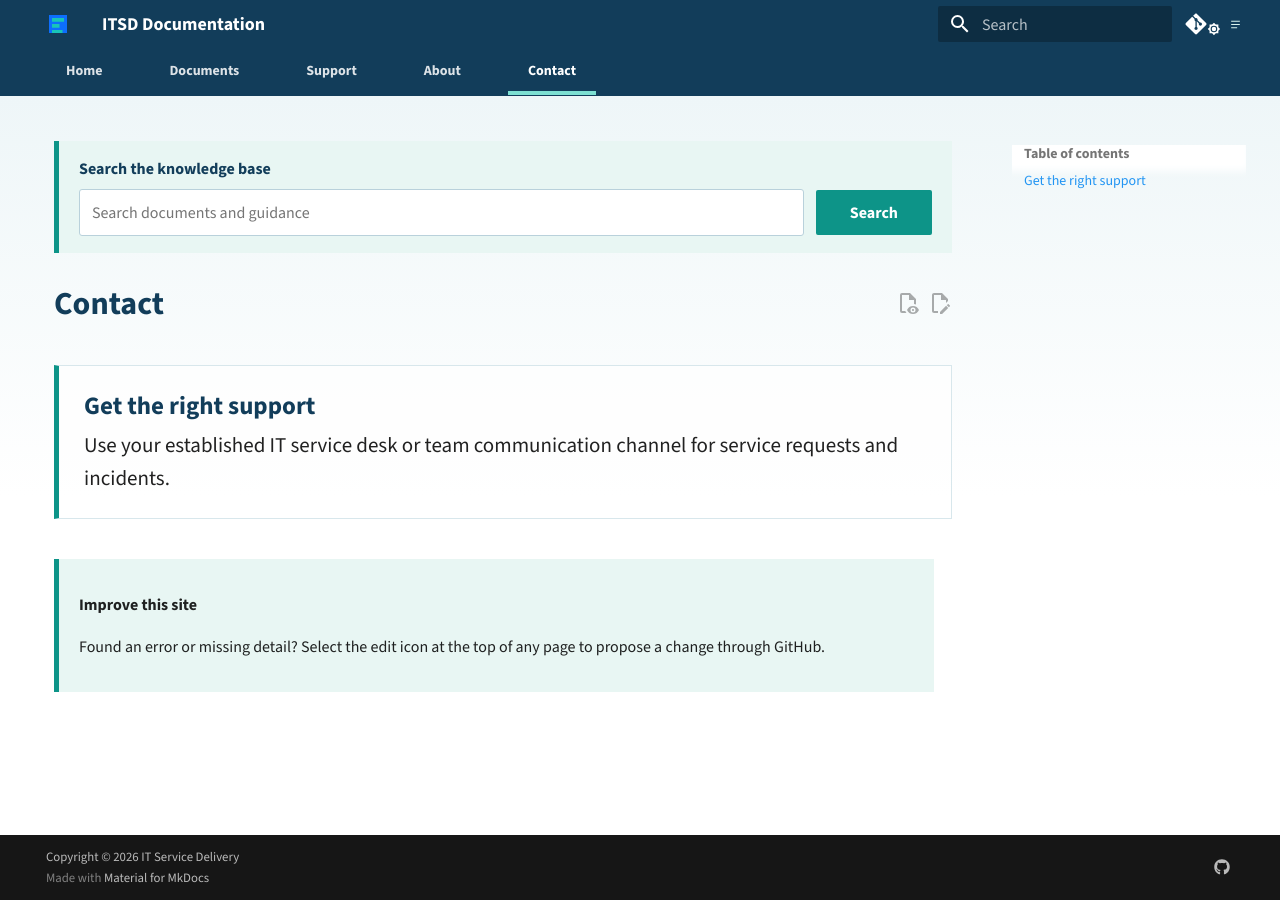
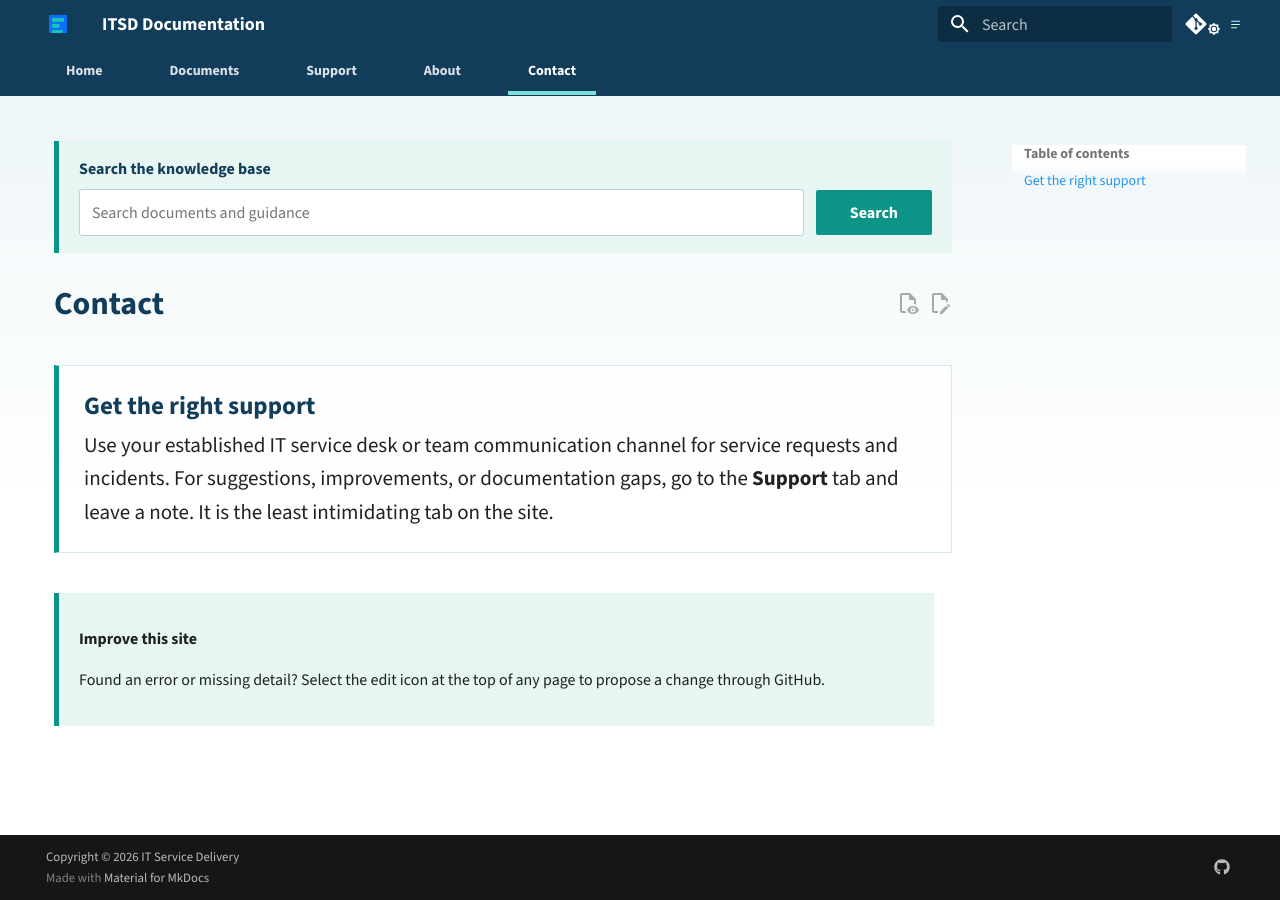
Before and after one commit to dgooding/mkdocs-basic, an MkDocs documentation site: the page built from docs/contact.md, in a window 1280 px wide. Built offline with MkDocs 1.6.1 and Material for MkDocs 9.7.7, drawn with Linux system fonts in a browser that asks for light colours; comment, search, counter and statistics services are not loaded.

Commit message:
docs: auto-update 2026-08-27 00:25:33

```diff
--- a/docs/contact.md
+++ b/docs/contact.md
@@ -9,7 +9,7 @@ tags:
 
 ## Get the right support
 
-Use your established IT service desk or team communication channel for service requests and incidents.
+Use your established IT service desk or team communication channel for service requests and incidents. For suggestions, improvements, or documentation gaps, go to the **Support** tab and leave a note. It is the least intimidating tab on the site.
 
 </div>
 
```
Also changed, not shown: docs/index.md (+0 -2 lines).
